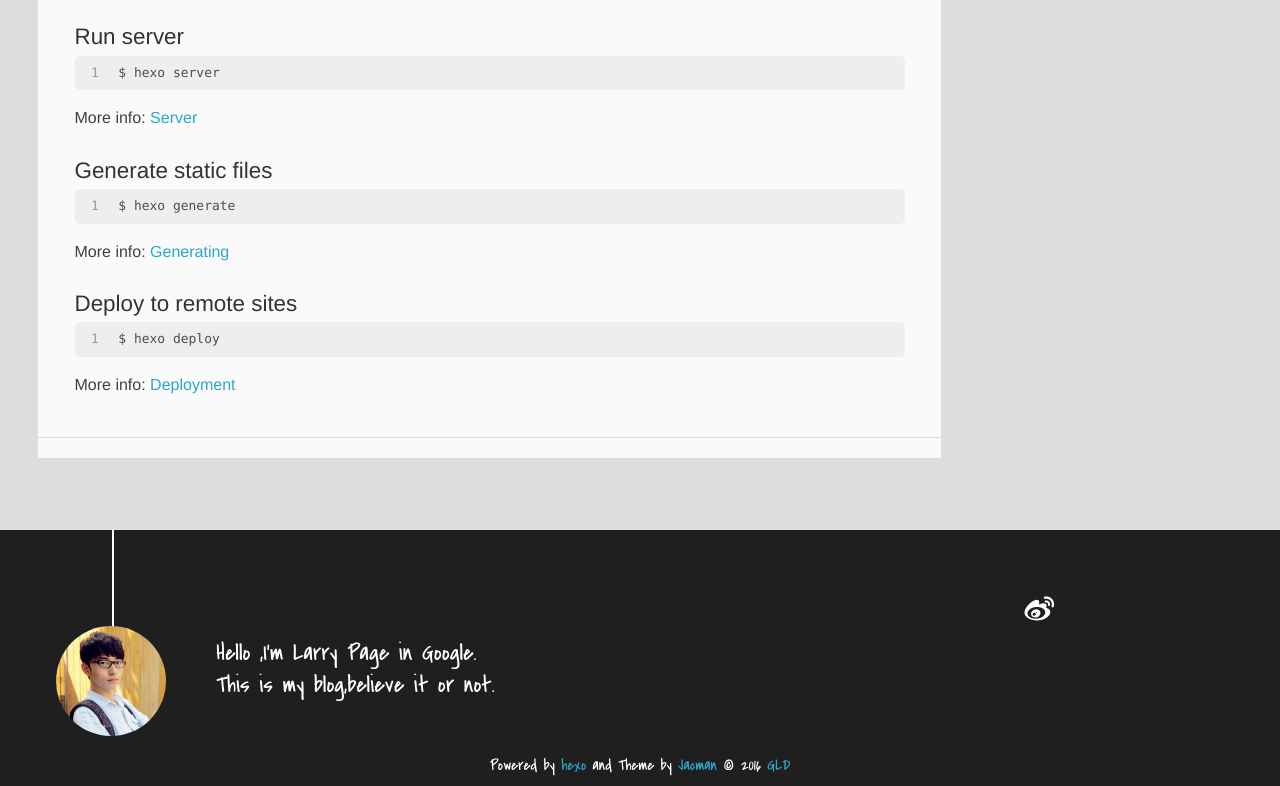
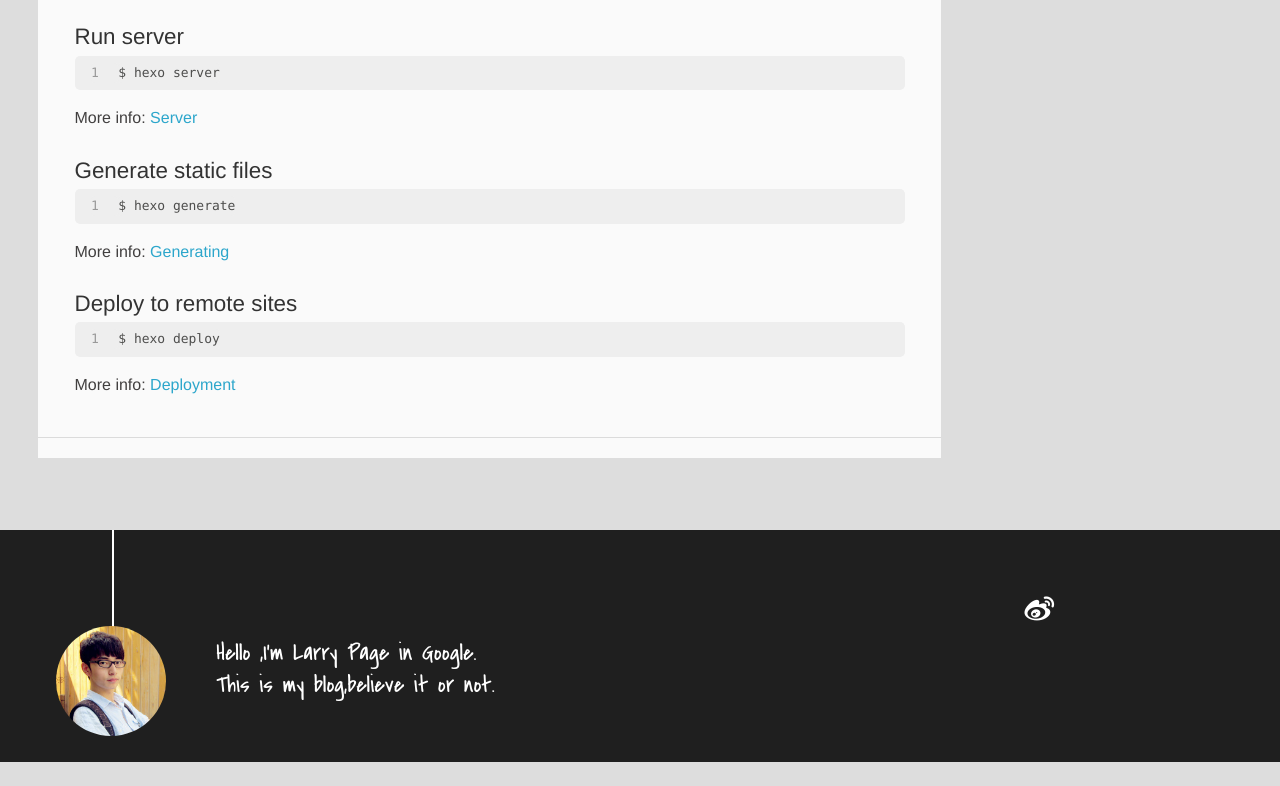
Before and after one commit to Sunnygld/Sunnygld.github.io, a plain HTML site: page index.html in a window 1280 px wide. Shown: the part 1590-2376 px from the top of the page. After the commit the page ends 2352 px from the top, so only its background shows below. Drawn offline with Linux system fonts and the light colour scheme; a script that the page names is missing.

Commit message:
Site updated: 2016-09-16 19:24:26

```diff
--- a/index.html
+++ b/index.html
@@ -315,13 +315,7 @@
 
 
 
-		<p class="copyright">
-		Powered by <a href="http://hexo.io" target="_blank" title="hexo">hexo</a> and Theme by <a href="https://github.com/wuchong/jacman" target="_blank" title="Jacman">Jacman</a> © 2016
 
-		<a href="/about" target="_blank" title="GLD">GLD</a>
-
-
-		</p>
 </div>
 </footer>
     <script src="/js/jquery-2.0.3.min.js"></script>
```
Also changed, not shown: 2016/09/16/First page/index.html (+0 -6 lines), 2016/09/16/hello-world/index.html (+0 -6 lines), 2016/09/16/java无聊/index.html (+0 -6 lines), archives/2016/09/index.html (+0 -6 lines), archives/2016/index.html (+0 -6 lines), archives/index.html (+0 -6 lines).
